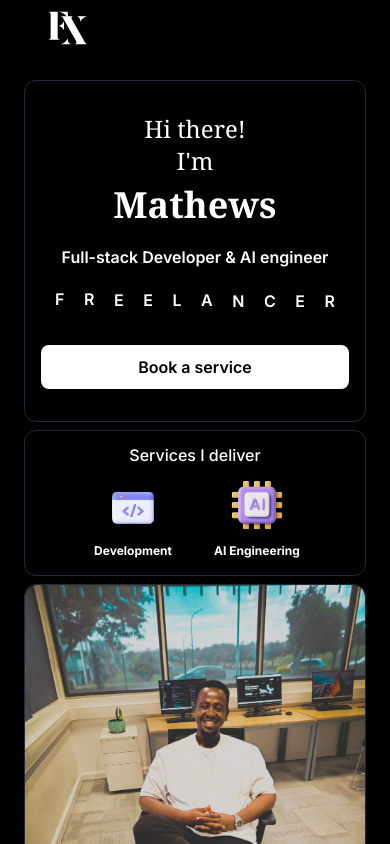
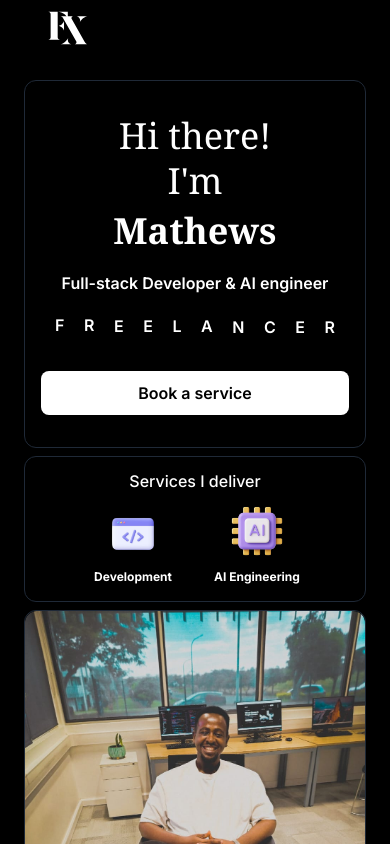
Before and after one commit to MathewM27/Mathews-Portfolio, a Next.js app in the folder my-app/: page / in a window 390 px wide. Shown: the top 844 px of the page. Built offline with nearby package versions, Linux system fonts and the light colour scheme.

Commit message:
Refactor Hero component text and profile image styles for improved visual hierarchy and consistency

```diff
--- a/my-app/app/components/Hero.tsx
+++ b/my-app/app/components/Hero.tsx
@@ -356,7 +356,7 @@ export default function Hero() {
             {/* Text Content */}
             <div className="flex flex-col flex-1 justify-center items-center text-center relative z-10 w-full h-full">
               <h1 className="mb-5 sm:mb-10 lg:mb-6 leading-tight text-4xl sm:text-4xl md:text-5xl lg:text-7xl font-bold font-serif">
-                <span className="block text-white text-2xl sm:text-4xl md:text-3xl lg:text-4xl font-medium mb-2">
+                <span className="block text-white sm:text-5xl md:text-3xl lg:text-4xl font-medium mb-2">
                   Hi there!
                   <span className="block">I'm</span>
                 </span>
@@ -476,7 +476,7 @@ export default function Hero() {
           </div>
           {/* Profile Image */}
           <motion.div
-            className="bg-black border border-gray-800  rounded-xl p-0 lg:p-2 shadow-lg flex flex-col justify-between relative overflow-hidden h-[380px] sm:h-[220px] md:h-full max-h-full min-h-[120px]"
+            className="bg-black border border-gray-800  rounded-xl p-0 lg:p-2 shadow-lg flex flex-col justify-between relative overflow-hidden h-[300px] sm:h-[220px] md:h-full max-h-full min-h-[120px]"
             initial={{ opacity: 0, y: 50 }}
             whileInView={{ opacity: 1, y: 0 }}
             transition={{ duration: 0.5, delay: 0.3 }}
```
